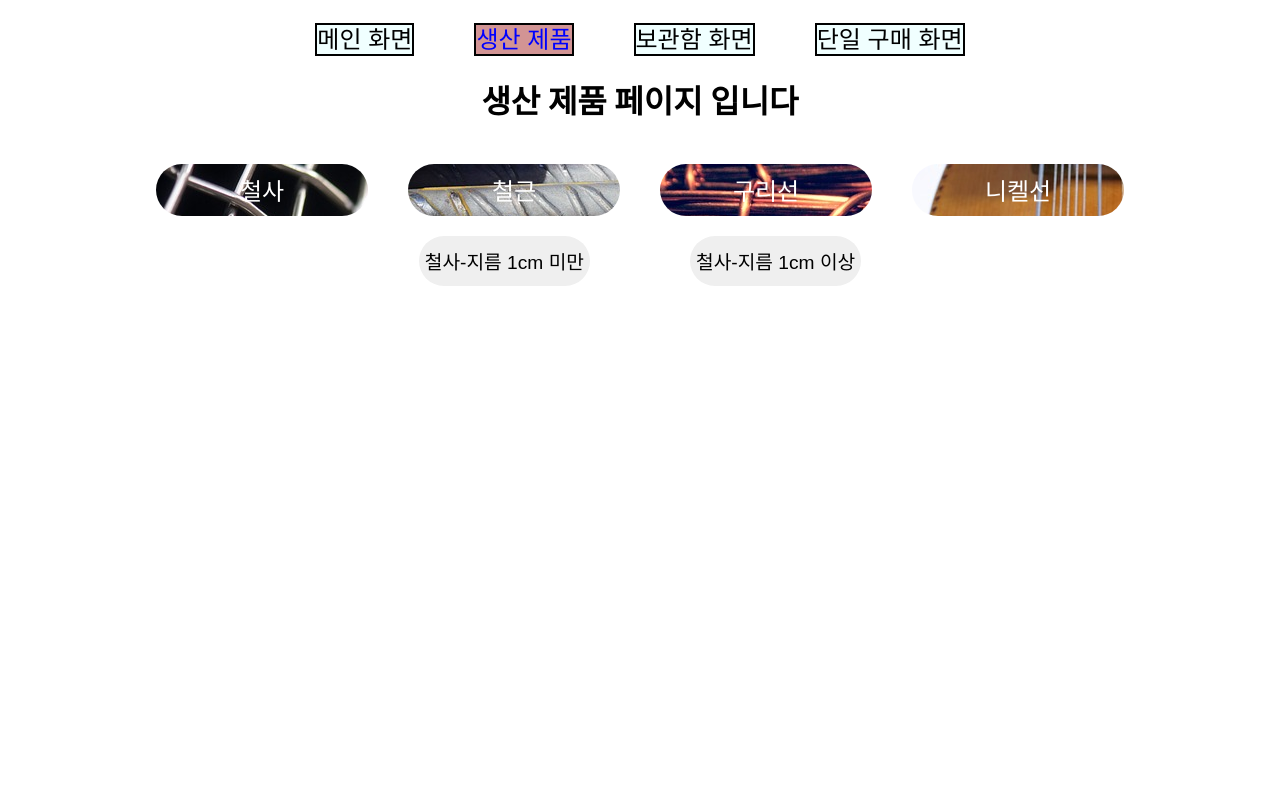
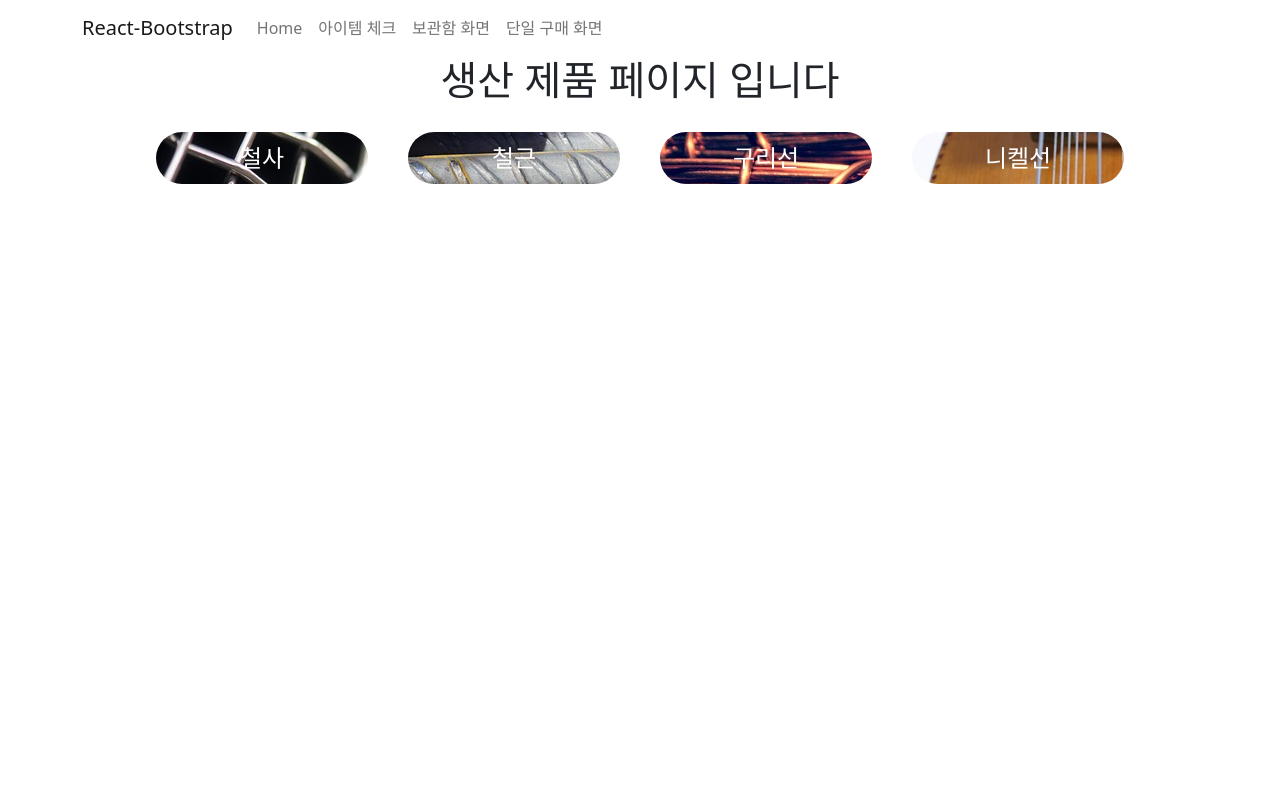
Before and after one commit to KIMPPT/redesignpage, a React (Create React App) app in the folder project-app/: page /itemcheck/product1 in a window 1280 px wide. Shown: the top 800 px of the page. Built offline with nearby package versions, Linux system fonts and the light colour scheme; a web font is replaced by a local one.

Commit message:
07262251

```diff
--- a/project-app/src/CSS/itempage.css
+++ /dev/null
@@ -1,17 +0,0 @@
-.buttonCss {
-    height: 50px;
-    margin: 0 50px;
-    border: none;
-    font-size: 1.2rem;
-    border-radius: 25px;
-}
-
-.itempageList {
-    display: flex;
-    justify-content: center;
-}
-
-.buttonCss:hover {
-    background-color: #aaaaff;
-    transition: all 0.5s;
-}
--- a/project-app/src/CSS/mainpage.css
+++ b/project-app/src/CSS/mainpage.css
@@ -40,3 +40,19 @@
 .fourth {
     background-image: url('../../public/image/nickel2.jpg')
 }
+.infor{
+    box-shadow: 10px 5px 5px rgba(0,0,0,0.3);
+    width:50%;
+    margin:auto;
+}
+a{
+    color:black;
+    text-decoration: none;
+}
+.buttonCss {
+    height: 50px;
+    margin: 0 50px;
+    border: none;
+    font-size: 1.2rem;
+    border-radius: 25px;
+}
--- a/project-app/src/components/NavLink.jsx
+++ b/project-app/src/components/NavLink.jsx
@@ -1,43 +1,26 @@
 import React from "react";
 import { Link, NavLink as Navlink } from "react-router-dom";
 import "../CSS/navlink.css";
+import Container from "react-bootstrap/Container";
+import Nav from "react-bootstrap/Nav";
+import Navbar from "react-bootstrap/Navbar";
+import NavDropdown from "react-bootstrap/NavDropdown";
+import "bootstrap/dist/css/bootstrap.min.css";
 export default function NavLink() {
   return (
-    <div className="navall">
-            <Navlink
-        className={({ isActive }) => (isActive ? "navlink exist" : "navlink")}
-        to="/"
-      >
-        메인 화면
-      </Navlink>
-      <Navlink
-        className={({ isActive }) => (isActive ? "navlink exist" : "navlink")}
-        to="/itemcheck"
-      >
-        생산 제품
-      </Navlink>
-      {/*
-      <Navlink
-        className={({ isActive }) => (isActive ? "navlink exist" : "navlink")}
-        to="/product1/item1"
-      >
-        물품 화면
-      </Navlink>
-    */}
-
-      <Navlink
-        className={({ isActive }) => (isActive ? "navlink exist" : "navlink")}
-        to="/bucket"
-      >
-        보관함 화면
-      </Navlink>
-
-      <Navlink
-        className={({ isActive }) => (isActive ? "navlink exist" : "navlink")}
-        to="/cash"
-      >
-        단일 구매 화면
-      </Navlink>
-    </div>
+    <Navbar expand="lg" className="bg-body-tertiary">
+      <Container>
+        <Navbar.Brand href="#home">React-Bootstrap</Navbar.Brand>
+        <Navbar.Toggle aria-controls="basic-navbar-nav" />
+        <Navbar.Collapse id="basic-navbar-nav">
+          <Nav className="me-auto">
+            <Nav.Link href="/">Home</Nav.Link>
+            <Nav.Link href="/itemcheck">아이템 체크</Nav.Link>
+            <Nav.Link href="/bucket">보관함 화면</Nav.Link>
+            <Nav.Link href="/cash">단일 구매 화면</Nav.Link>
+          </Nav>
+        </Navbar.Collapse>
+      </Container>
+    </Navbar>
   );
 }
--- a/project-app/src/page/Itempage.jsx
+++ b/project-app/src/page/Itempage.jsx
@@ -2,7 +2,6 @@ import React from "react";
 import { useParams, useNavigate } from "react-router-dom";
 import { useContext } from "react";
 import DataContext from "../context/DataContext";
-import "../CSS/itempage.css";
 export default function Itempage() {
   let navigate = useNavigate();
   let params = useParams();
--- a/project-app/src/page/Mainpage.jsx
+++ b/project-app/src/page/Mainpage.jsx
@@ -1,37 +1,66 @@
-import React from "react";
+import React, { useState } from "react";
 import { Link, Outlet } from "react-router-dom";
 import { useContext } from "react";
 import DataContext from "../context/DataContext";
 import "../CSS/mainpage.css";
 export default function Mainpage() {
-  let productarray = ["철사", "철근"];
-  let { state, action } = useContext(DataContext);
-  let buttonname = state.buttonname;
-  let newarray = () => {
-    let newButtonname = buttonname.filter(
-      (name) => name.productname === productarray[1]
-    );
-    action.setButtonname(newButtonname);
-    console.log(state.buttonname);
-  };
+  const [first,setFirst]=useState(false);
+  const [second,setSecond]=useState(false);
+  const [third,setThird]=useState(false);
+  const [fourth,setFourth]=useState(false);
+  const change1st=()=>{
+    setFirst(!first)
+    setSecond(false)
+    setThird(false)
+    setFourth(false)
+  }
+  const change2nd=()=>{
+    setFirst(false)
+    setSecond(!second)
+    setThird(false)
+    setFourth(false)
+  }
+  const change3rd=()=>{
+    setFirst(false)
+    setSecond(false)
+    setThird(!third)
+    setFourth(false)
+  }
+  const change4th=()=>{
+    setFirst(false)
+    setSecond(false)
+    setThird(false)
+    setFourth(!fourth)
+  }
   return (
     <div className="mainPage">
       <h1>생산 제품 페이지 입니다</h1>
       <div className="productList">
-        <Link to="product1">
-          <button className="product first">철사</button>
-        </Link>
-        <Link to="product2">
-          <button className="product second">철근</button>
-        </Link>
-        <Link to="product3">
-          <button className="product third">구리선</button>
-        </Link>
-        <Link to="product4">
-          <button className="product fourth">니켈선</button>
-        </Link>
+          <button className="product first"
+          onClick={change1st}>철사</button>
+          <button className="product second"
+          onClick={change2nd}>철근</button>
+          <button className="product third"
+          onClick={change3rd}>구리선</button>
+          <button className="product fourth"
+          onClick={change4th}>니켈선</button>
       </div>
-      <Outlet />
+      <div style={{display:first?"block":"none"}} className="infor">
+        <a className="buttonCss" href="/product1/item1">첫번째 아이템</a>
+        <a className="buttonCss" href="/product1/item2">두번째 아이템</a>
+      </div>
+      <div style={{display:second?"block":"none"}} className="infor">
+        <a className="buttonCss" href="?product=002&item=001">세번째 아이템</a>
+        <a className="buttonCss" href="/product1/item2">네번째 아이템</a>
+      </div>
+      <div style={{display:third?"block":"none"}} className="infor">
+        <a className="buttonCss" href="/product1/item1">다섯번째 아이템</a>
+        <a className="buttonCss" href="/product1/item2">여섯번째 아이템</a>
+      </div>
+      <div style={{display:fourth?"block":"none"}} className="infor">
+        <a className="buttonCss" href="/product1/item1">일곱번째 아이템</a>
+        <a className="buttonCss" href="/product1/item2">여덟번째 아이템</a>
+      </div>
     </div>
   );
 }
```
Also changed, not shown: project-app/src/components/NavLink copy.jsx (added, +47 -0 lines).
